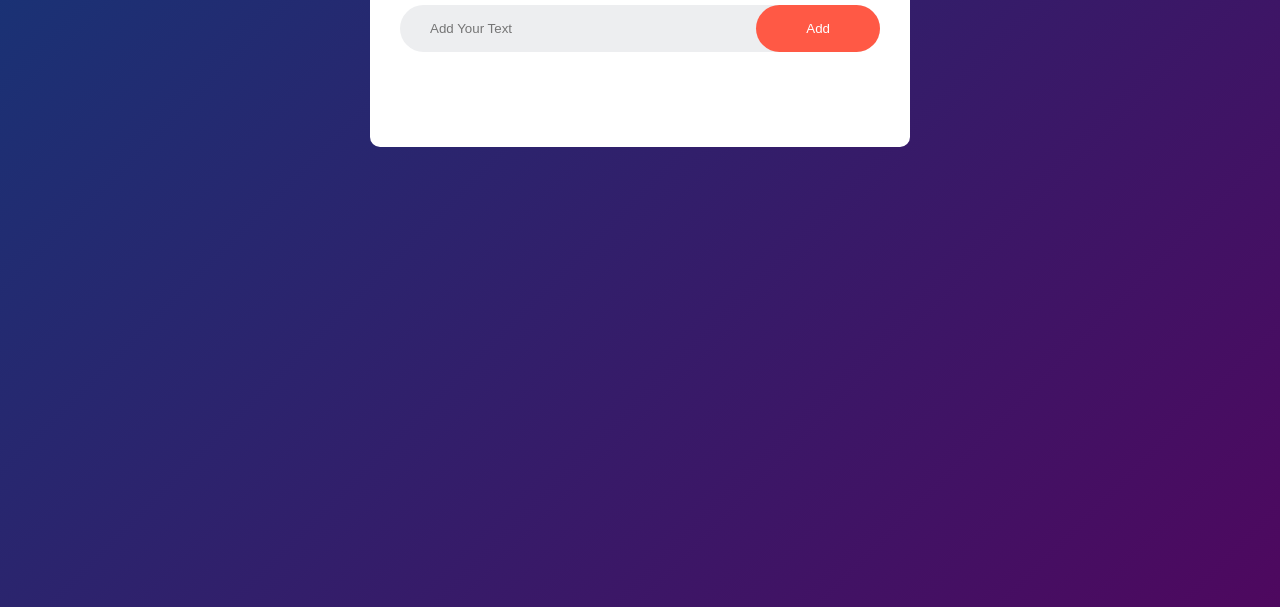
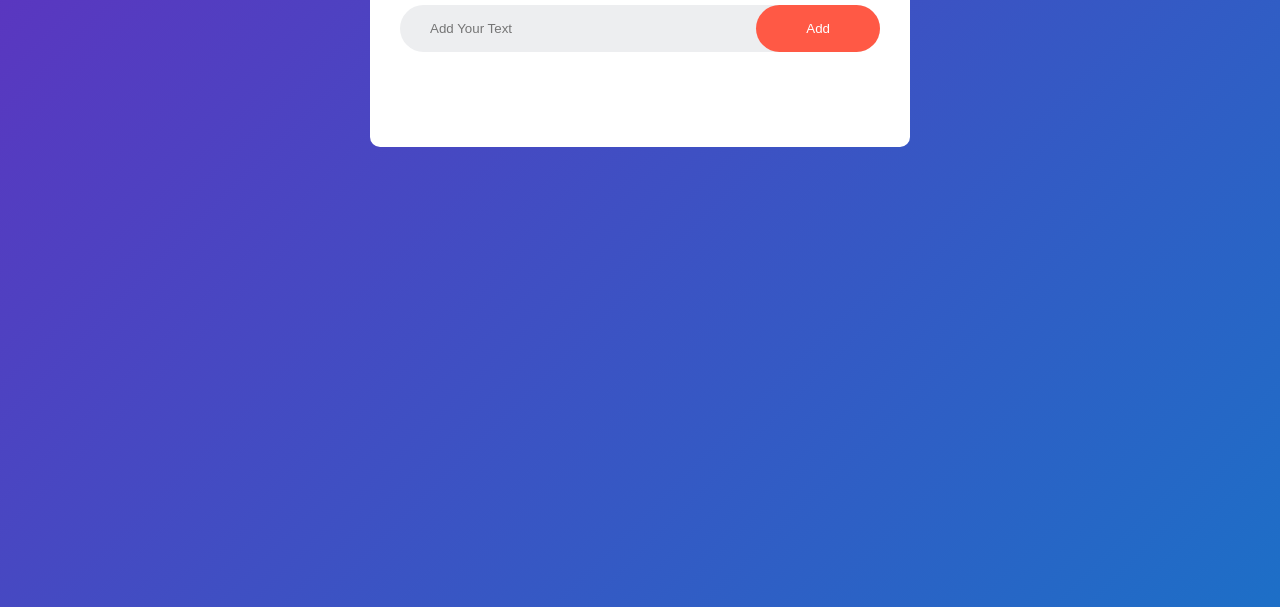
Before and after one commit to 04shubham7/To-do-list, a plain HTML site: page index.html in a window 1280 px wide. Shown: the part 193-800 px from the top of the page. Drawn offline with Linux system fonts and the light colour scheme.

Commit message:
changed gradient

```diff
--- a/style.css
+++ b/style.css
@@ -10,7 +10,7 @@
     width: 100%;
     min-height: 100vh;
     /* min-height ensures the container is at least a certain height. */
-    background: linear-gradient(135deg, #153677, #4e085f);
+    background: linear-gradient(135deg, #6031bf, #1d6fc7);
     padding: 10px;
 }
 .todo{
```
